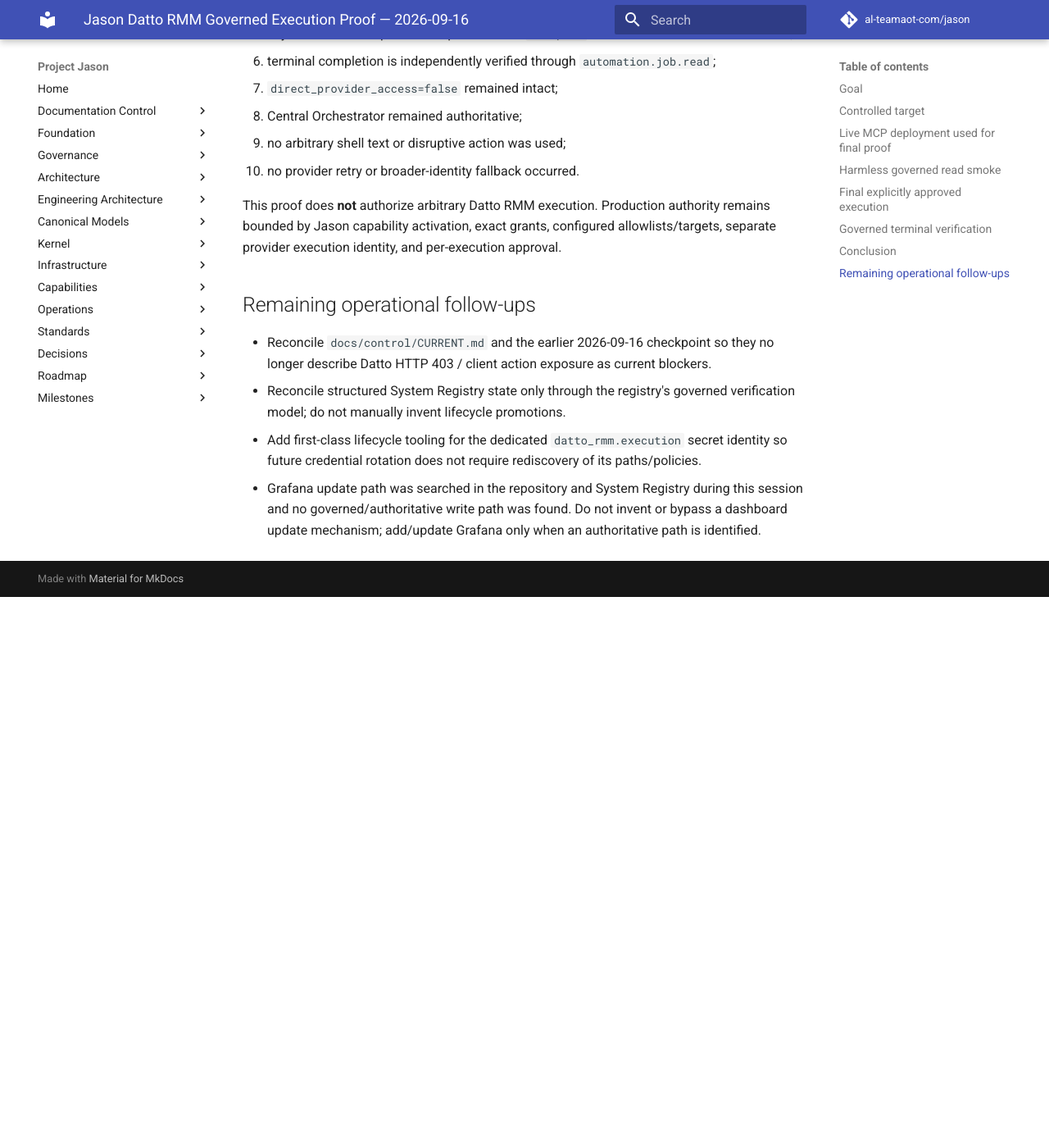
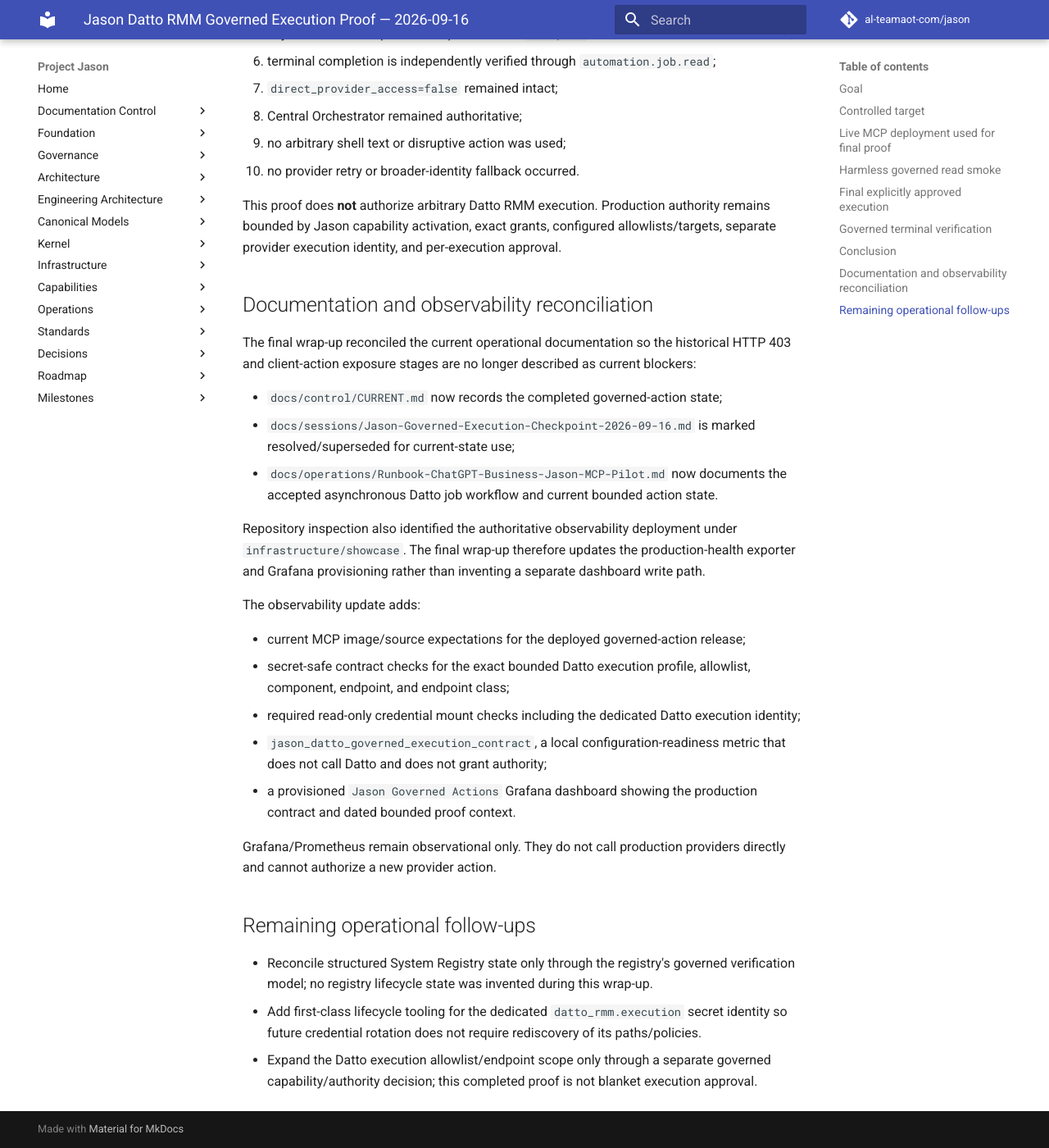
Before and after one commit to al-teamaot-com/jason, an MkDocs documentation site: the page built from docs/sessions/Jason-Datto-RMM-Governed-Execution-Proof-2026-09-16.md, in a window 1280 px wide and 1400 px high, scrolled down 3105 px. Shown: the whole window at 82% size. Built offline with MkDocs 1.6.1 and Material for MkDocs 9.7.7, drawn with Linux system fonts in a browser that asks for light colours; comment, search, counter and statistics services are not loaded; before the commit the page ends 3833 px from its top, so only the background shows below that.

Commit message:
Reconcile final Datto proof with documentation and Grafana path

```diff
--- a/docs/sessions/Jason-Datto-RMM-Governed-Execution-Proof-2026-09-16.md
+++ b/docs/sessions/Jason-Datto-RMM-Governed-Execution-Proof-2026-09-16.md
@@ -95,9 +95,28 @@
 
 This proof does **not** authorize arbitrary Datto RMM execution. Production authority remains bounded by Jason capability activation, exact grants, configured allowlists/targets, separate provider execution identity, and per-execution approval.
 
+## Documentation and observability reconciliation
+
+The final wrap-up reconciled the current operational documentation so the historical HTTP 403 and client-action exposure stages are no longer described as current blockers:
+
+- `docs/control/CURRENT.md` now records the completed governed-action state;
+- `docs/sessions/Jason-Governed-Execution-Checkpoint-2026-09-16.md` is marked resolved/superseded for current-state use;
+- `docs/operations/Runbook-ChatGPT-Business-Jason-MCP-Pilot.md` now documents the accepted asynchronous Datto job workflow and current bounded action state.
+
+Repository inspection also identified the authoritative observability deployment under `infrastructure/showcase`. The final wrap-up therefore updates the production-health exporter and Grafana provisioning rather than inventing a separate dashboard write path.
+
+The observability update adds:
+
+- current MCP image/source expectations for the deployed governed-action release;
+- secret-safe contract checks for the exact bounded Datto execution profile, allowlist, component, endpoint, and endpoint class;
+- required read-only credential mount checks including the dedicated Datto execution identity;
+- `jason_datto_governed_execution_contract`, a local configuration-readiness metric that does not call Datto and does not grant authority;
+- a provisioned `Jason Governed Actions` Grafana dashboard showing the production contract and dated bounded proof context.
+
+Grafana/Prometheus remain observational only. They do not call production providers directly and cannot authorize a new provider action.
+
 ## Remaining operational follow-ups
 
-- Reconcile `docs/control/CURRENT.md` and the earlier 2026-09-16 checkpoint so they no longer describe Datto HTTP 403 / client action exposure as current blockers.
-- Reconcile structured System Registry state only through the registry's governed verification model; do not manually invent lifecycle promotions.
+- Reconcile structured System Registry state only through the registry's governed verification model; no registry lifecycle state was invented during this wrap-up.
 - Add first-class lifecycle tooling for the dedicated `datto_rmm.execution` secret identity so future credential rotation does not require rediscovery of its paths/policies.
-- Grafana update path was searched in the repository and System Registry during this session and no governed/authoritative write path was found. Do not invent or bypass a dashboard update mechanism; add/update Grafana only when an authoritative path is identified.
+- Expand the Datto execution allowlist/endpoint scope only through a separate governed capability/authority decision; this completed proof is not blanket execution approval.
```
